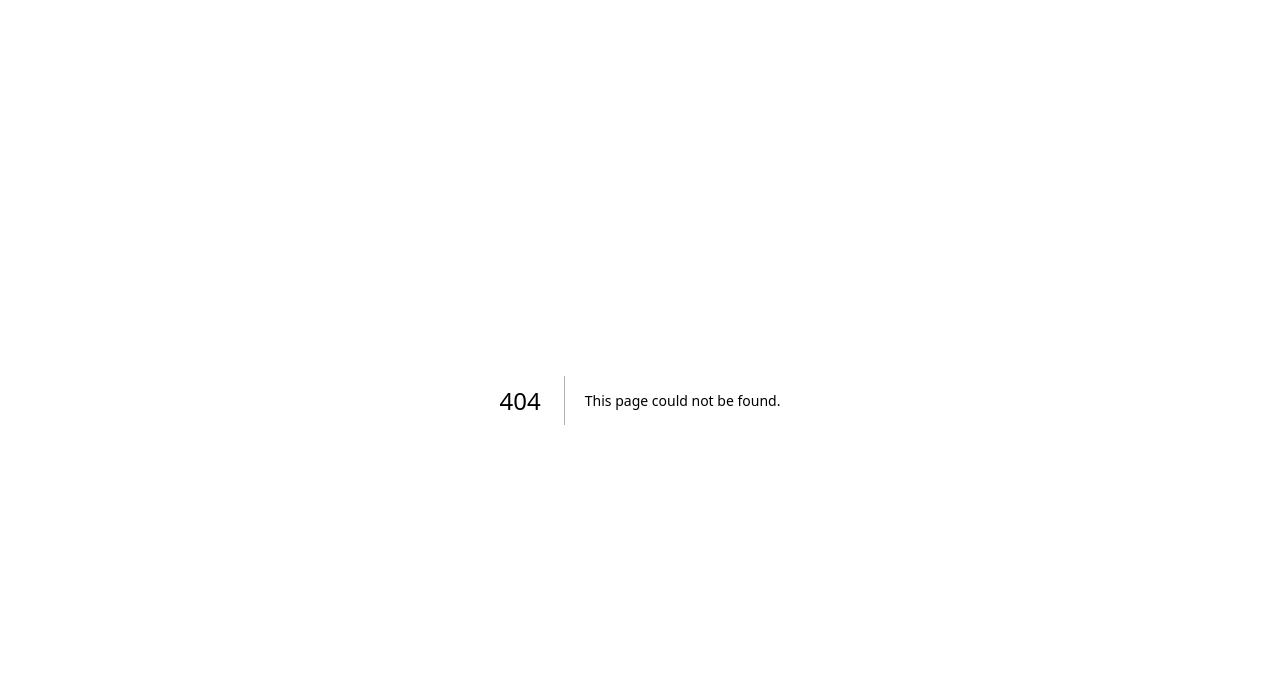
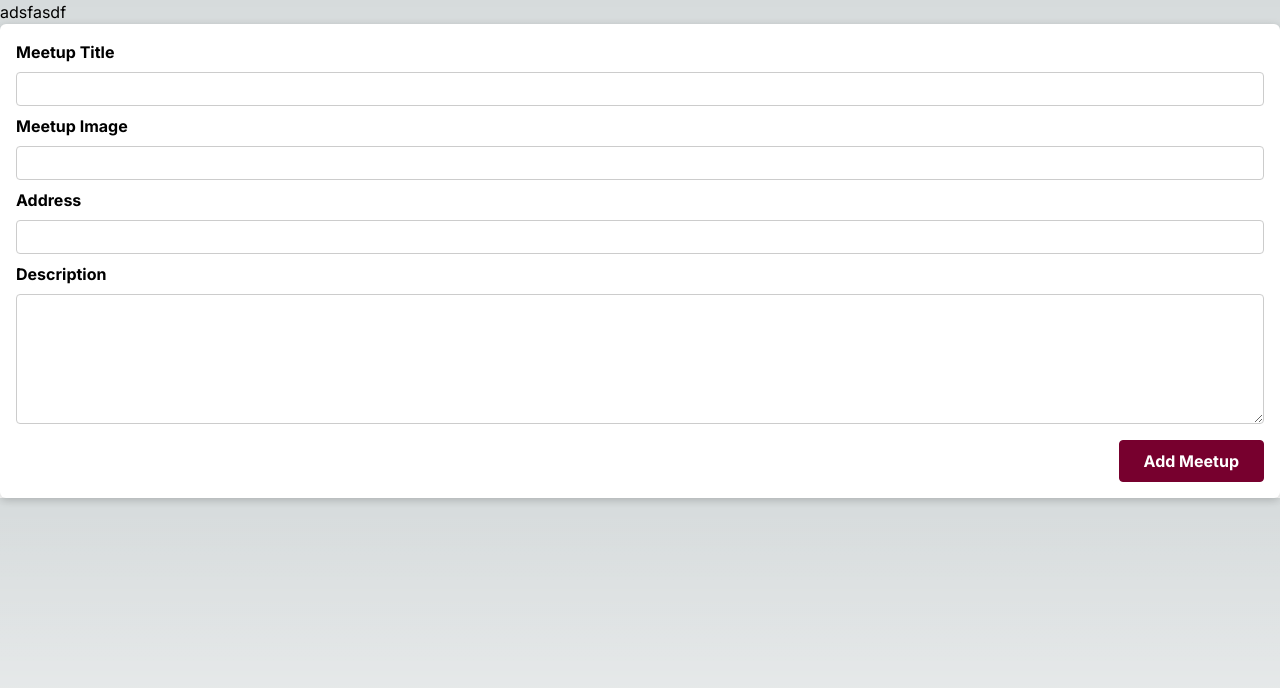
Before and after one commit to Changwhi/NextJs-Meetup, a Next.js app: page /new-meetup in a window 1280 px wide. Before the commit this address had no page. Shown: the top 688 px of the page. Built offline with nearby package versions, Linux system fonts and the light colour scheme.

Commit message:
feat: create new-meetup form route

```diff
--- a/app/layout.tsx
+++ b/app/layout.tsx
@@ -16,6 +16,7 @@ export default function RootLayout({
 }) {
   return (
     <html lang="en">
+      <a> adsfasdf </a>
       <body className={inter.className}>{children}</body>
     </html>
   )
--- /dev/null
+++ b/app/new-meetup/page.tsx
@@ -0,0 +1,14 @@
+'use client'
+
+import NewMeetUpForm from '../../components/meetups/NewMeetupForm'
+
+const NewMeetupPage = () => {
+    function addMeetupHandler(enteredMeetupData: Object) {
+        console.log(enteredMeetupData)
+
+    }
+    return <NewMeetUpForm onAddMeetup={addMeetupHandler}></NewMeetUpForm>
+
+}
+
+export default NewMeetupPage;
--- a/components/meetups/NewMeetupForm.js
+++ b/components/meetups/NewMeetupForm.js
@@ -1,3 +1,6 @@
+'use client'
+
+
 import { useRef } from 'react';
 
 import Card from '../ui/Card';
```
